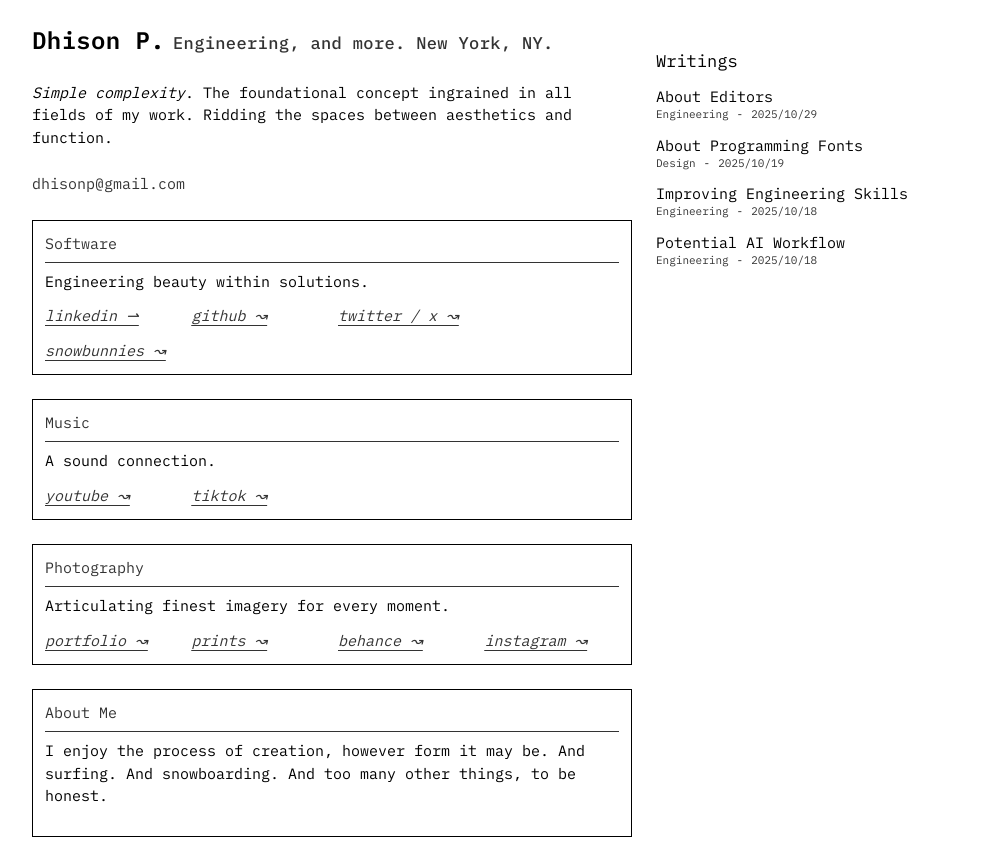
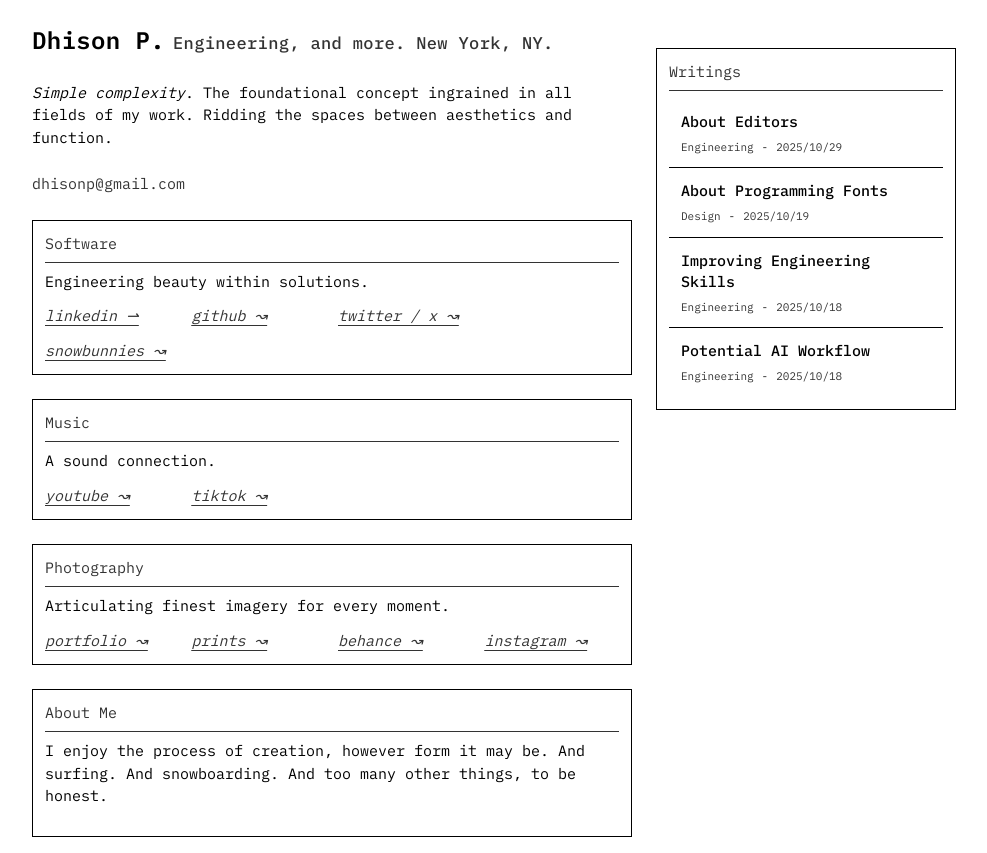
Before and after one commit to dhisonp/page, a Next.js app: page / in a window 1280 px wide. Shown: the whole page, without its empty margins (146-1133 px from the left). Built offline with nearby package versions, Linux system fonts and the light colour scheme.

Commit message:
fix blog list borders

```diff
--- a/src/app/blog/[slug]/page.tsx
+++ b/src/app/blog/[slug]/page.tsx
@@ -44,18 +44,36 @@ export default async function BlogPost({ params }: PageProps) {
 
   return (
     <main className="min-h-screen pb-6">
-      <div className="sticky top-0 py-2 blog-back-row">
+      <div
+        className="sticky top-0 py-2 blog-back-row"
+        style={{ borderBottom: '1px solid var(--border-light)' }}
+      >
         <div className="mx-auto max-w-3xl px-4">
           <Link href="/" className="inline-block link-item">
             &#8637; Back
           </Link>
         </div>
       </div>
-      <div className="mx-auto max-w-3xl px-4 pb-12">
-        <div className="mb-6 flex gap-2 text-sm blog-meta">
-          <span>{post.category}</span>
-          <span>-</span>
-          <time dateTime={post.date}>{post.date}</time>
+      <div className="mx-auto max-w-3xl px-4 pb-12" style={{ paddingTop: 'var(--space-6)' }}>
+        <div
+          className="blog-post-meta"
+          style={{
+            display: 'grid',
+            gridTemplateColumns: '120px 1fr',
+            gap: 'var(--space-2)',
+            padding: 'var(--space-3)',
+            marginBottom: 'var(--space-6)',
+            fontSize: 'var(--text-sm)',
+            fontFamily: 'var(--font-mono)',
+            fontVariantNumeric: 'tabular-nums',
+          }}
+        >
+          <span style={{ color: 'var(--fg-light)', opacity: 0.8 }}>Category</span>
+          <span style={{ color: 'var(--fg-light)', fontWeight: 500 }}>{post.category}</span>
+          <span style={{ color: 'var(--fg-light)', opacity: 0.8 }}>Date</span>
+          <time dateTime={post.date} style={{ color: 'var(--fg-light)', fontWeight: 500 }}>
+            {post.date}
+          </time>
         </div>
         <article className="prose">
           <ReactMarkdown>{post.content}</ReactMarkdown>
--- a/src/app/components/Subsection.tsx
+++ b/src/app/components/Subsection.tsx
@@ -9,10 +9,7 @@ interface SubsectionProps {
 
 export function Subsection({ children, className = '', header, style }: SubsectionProps) {
   return (
-    <div
-      className={`section-border p-[var(--space-3)] gap-y-4 ${className}`}
-      style={style}
-    >
+    <div className={`section-border p-[var(--space-3)] gap-y-4 ${className}`} style={style}>
       <Subheading className="mb-[var(--space-2)] section-border-bottom pb-[var(--space-2)]">
         {header}
       </Subheading>
--- a/src/app/components/sections/BlogList.tsx
+++ b/src/app/components/sections/BlogList.tsx
@@ -1,4 +1,5 @@
 import Link from 'next/link';
+import { Subsection } from '../Subsection';
 import { Post } from '@/app/lib/blog';
 
 interface BlogListProps {
@@ -7,29 +8,41 @@ interface BlogListProps {
 
 export function BlogList({ posts }: BlogListProps) {
   return (
-    <section id="writings" className="max-w-xl" aria-label="Blog posts">
-      <h3 className="mb-[var(--space-3)]" style={{ fontSize: 'var(--text-lg)' }}>
-        Writings
-      </h3>
-
-      <ul style={{ display: 'flex', flexDirection: 'column', gap: 'var(--space-3)' }}>
-        {posts.map((post) => (
-          <li key={post.slug} style={{ display: 'flex', flexDirection: 'column', gap: 'var(--space-1)' }}>
+    <Subsection header="Writings" className="max-w-xl" aria-label="Blog posts">
+      <ul style={{ display: 'flex', flexDirection: 'column', gap: 0 }}>
+        {posts.map((post, index) => (
+          <li
+            key={post.slug}
+            className={`blog-list-item ${
+              index !== posts.length - 1 ? 'section-border-bottom' : ''
+            }`}
+          >
             <Link
               href={`/blog/${post.slug}`}
-              className="block hover:opacity-80 transition-opacity"
+              className="blog-list-link block transition-colors duration-150"
+              style={{
+                padding: 'var(--space-3)',
+                textDecoration: 'none',
+              }}
             >
-              <p
-                className="text-black dark:text-white"
-                style={{ fontSize: 'var(--text-base)', lineHeight: 1.4 }}
+              <div
+                className="blog-list-title font-medium"
+                style={{
+                  fontSize: 'var(--text-base)',
+                  lineHeight: 1.4,
+                  marginBottom: 'var(--space-2)',
+                }}
               >
                 {post.title}
-              </p>
+              </div>
               <div
-                className="flex gap-2 text-black dark:text-white opacity-80"
+                className="blog-list-meta opacity-80"
                 style={{
+                  display: 'flex',
+                  gap: 'var(--space-2)',
                   fontSize: 'var(--text-xs)',
                   lineHeight: 1.4,
+                  fontFamily: 'var(--font-mono)',
                   fontVariantNumeric: 'tabular-nums',
                 }}
               >
@@ -41,6 +54,6 @@ export function BlogList({ posts }: BlogListProps) {
           </li>
         ))}
       </ul>
-    </section>
+    </Subsection>
   );
 }
--- a/src/app/components/sections/Intro.tsx
+++ b/src/app/components/sections/Intro.tsx
@@ -23,22 +23,22 @@ export function Intro() {
         className="text-left flex-col flex"
         style={{ display: 'flex', flexDirection: 'column', gap: 'var(--space-6)' }}
       >
-        <p
-          className="fade-in delay-200"
-          style={{ fontSize: 'var(--text-base)', lineHeight: 1.5 }}
-        >
+        <p className="fade-in delay-200" style={{ fontSize: 'var(--text-base)', lineHeight: 1.5 }}>
           <span className="text-black dark:text-white italic">Simple complexity</span>. The
           foundational concept ingrained in all fields of my work. Ridding the spaces between
           aesthetics and function.
         </p>
-        <p
-          className="fade-in delay-200"
-          style={{ fontSize: 'var(--text-base)', lineHeight: 1.5 }}
-        >
+        <p className="fade-in delay-200" style={{ fontSize: 'var(--text-base)', lineHeight: 1.5 }}>
           <span className="text-black dark:text-white opacity-80">dhisonp@gmail.com</span>
         </p>
         <Subsection header="Software" className="fade-in delay-400">
-          <p style={{ marginBottom: 'var(--space-3)', fontSize: 'var(--text-base)', lineHeight: 1.5 }}>
+          <p
+            style={{
+              marginBottom: 'var(--space-3)',
+              fontSize: 'var(--text-base)',
+              lineHeight: 1.5,
+            }}
+          >
             Engineering beauty within solutions.
           </p>
           <ul
@@ -74,7 +74,13 @@ export function Intro() {
         </Subsection>
 
         <Subsection header="Music" className="fade-in delay-600">
-          <p style={{ marginBottom: 'var(--space-3)', fontSize: 'var(--text-base)', lineHeight: 1.5 }}>
+          <p
+            style={{
+              marginBottom: 'var(--space-3)',
+              fontSize: 'var(--text-base)',
+              lineHeight: 1.5,
+            }}
+          >
             A sound connection.
           </p>
           <ul
@@ -95,7 +101,13 @@ export function Intro() {
         </Subsection>
 
         <Subsection header="Photography" className="fade-in delay-800">
-          <p style={{ marginBottom: 'var(--space-3)', fontSize: 'var(--text-base)', lineHeight: 1.5 }}>
+          <p
+            style={{
+              marginBottom: 'var(--space-3)',
+              fontSize: 'var(--text-base)',
+              lineHeight: 1.5,
+            }}
+          >
             Articulating finest imagery for every moment.{' '}
           </p>
           <ul
--- a/src/app/pages/Home.tsx
+++ b/src/app/pages/Home.tsx
@@ -8,9 +8,7 @@ export function Home() {
 
   return (
     <main
-      className={`min-h-screen ${
-        hasPosts ? '' : 'flex items-center justify-center'
-      }`}
+      className={`min-h-screen ${hasPosts ? '' : 'flex items-center justify-center'}`}
       style={{
         padding: 'var(--space-4)',
         paddingTop: 'var(--space-6)',
--- a/src/app/styles/globals.css
+++ b/src/app/styles/globals.css
@@ -292,10 +292,88 @@
     opacity: 0.8;
   }
 
+  .blog-list-header {
+    border-bottom: 1px solid var(--border-light);
+  }
+
+  .blog-list {
+    border-top: 1px solid var(--border-light);
+  }
+
+  .blog-list-item {
+    border-color: var(--border-light);
+  }
+
+  .blog-list-link {
+    color: var(--fg-light);
+  }
+
+  .blog-list-link:hover {
+    border-left: 2px solid var(--border-light);
+    margin-left: -2px;
+    padding-left: calc(var(--space-3) - 2px);
+  }
+
+  .blog-list-title {
+    color: var(--fg-light);
+  }
+
+  .blog-list-meta {
+    color: var(--fg-light);
+  }
+
+  .blog-post-meta {
+    border: 1px solid var(--border-light);
+  }
+
+  .blog-post-meta span,
+  .blog-post-meta time {
+    color: var(--fg-light);
+  }
+
   @media (prefers-color-scheme: dark) {
     .blog-meta {
       color: var(--fg-dark);
       opacity: 0.8;
+    }
+
+    .blog-list-header {
+      border-bottom: 1px solid var(--border-dark);
+    }
+
+    .blog-list {
+      border-top-color: var(--border-dark);
+    }
+
+    .blog-list-item {
+      border-color: var(--border-dark);
+    }
+
+    .blog-list-link {
+      color: var(--fg-dark);
+    }
+
+    .blog-list-link:hover {
+      border-left: 2px solid var(--border-dark);
+      margin-left: -2px;
+      padding-left: calc(var(--space-3) - 2px);
+    }
+
+    .blog-list-title {
+      color: var(--fg-dark);
+    }
+
+    .blog-list-meta {
+      color: var(--fg-dark);
+    }
+
+    .blog-post-meta {
+      border: 1px solid var(--border-dark);
+    }
+
+    .blog-post-meta span,
+    .blog-post-meta time {
+      color: var(--fg-dark);
     }
   }
 
```
Also changed, not shown: 1 other file (tests, documents, lock files or other folders).
